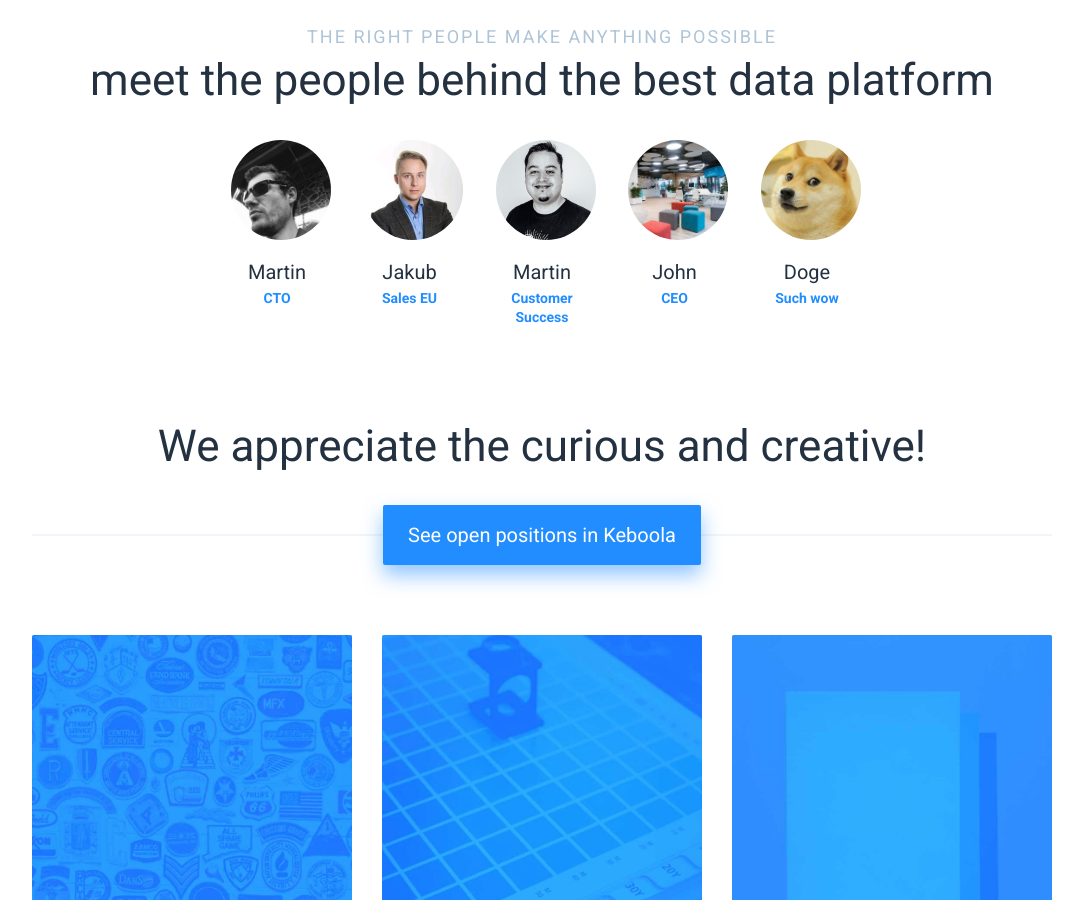
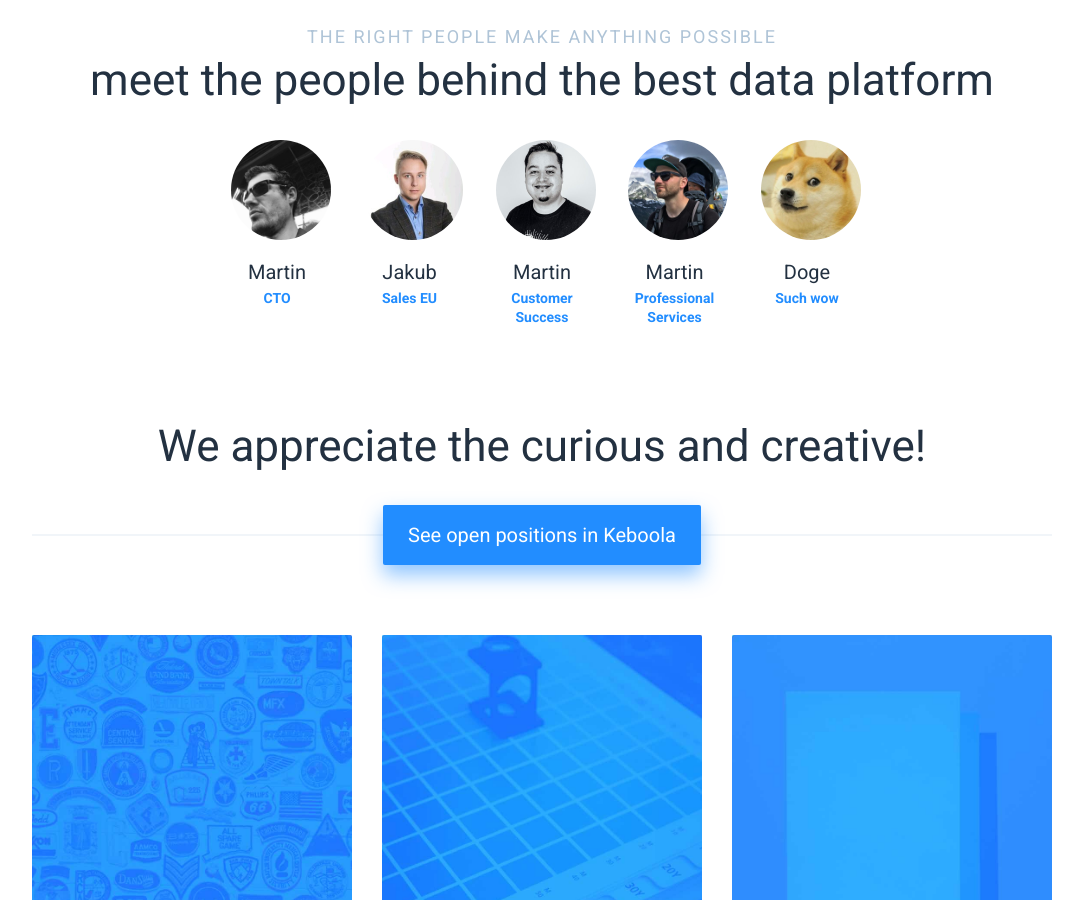
Before and after one commit to keboola/website, a Jekyll site: the page built from _about/about.md, in a window 1280 px wide and 900 px high, scrolled down 2256 px. Shown: the whole window, without its empty margins (98-1181 px from the left). Built offline with Jekyll 4.4.1, drawn with Linux system fonts in a browser that asks for light colours; nearby versions of some CDN libraries.

Commit message:
Update from Forestry.io - Updated about.md

```diff
--- a/_about/about.md
+++ b/_about/about.md
@@ -77,9 +77,9 @@ page_sections:
   - name: Martin
     position: Customer Success
     photo: "/uploads/ddBVxSxm_400x400.jpg"
-  - name: John
-    position: CEO
-    photo: "/uploads/helloBack-1.jpg"
+  - name: Martin
+    position: Professional Services
+    photo: "/uploads/fisa.jpg"
   - name: Doge
     position: Such wow
     photo: "/uploads/doge-1.jpg"
```
